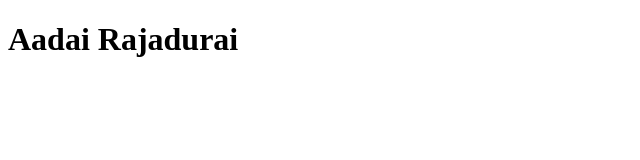
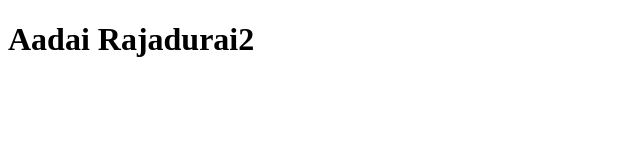
Before and after one commit to rajadurainataraj/aadai, a React (Vite) app: page / in a window 1280 px wide. Shown: the top 160 px of the page, without its empty margins (0-640 px from the left). Built offline with nearby package versions, Linux system fonts and the light colour scheme.

Commit message:
test name

```diff
--- a/src/App.jsx
+++ b/src/App.jsx
@@ -1,7 +1,7 @@
 function App() {
   return (
     <>
-      <h1>Aadai Rajadurai</h1>
+      <h1>Aadai Rajadurai2</h1>
     </>
   )
 }
```
